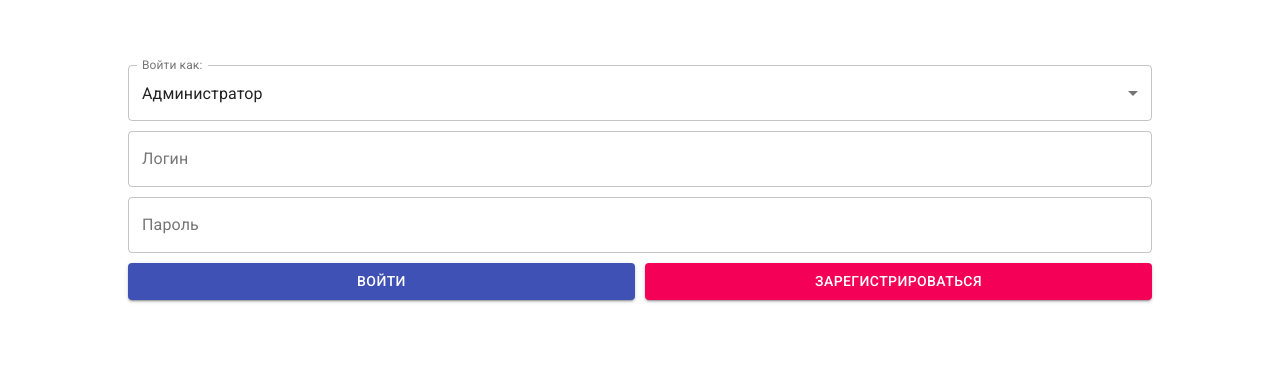
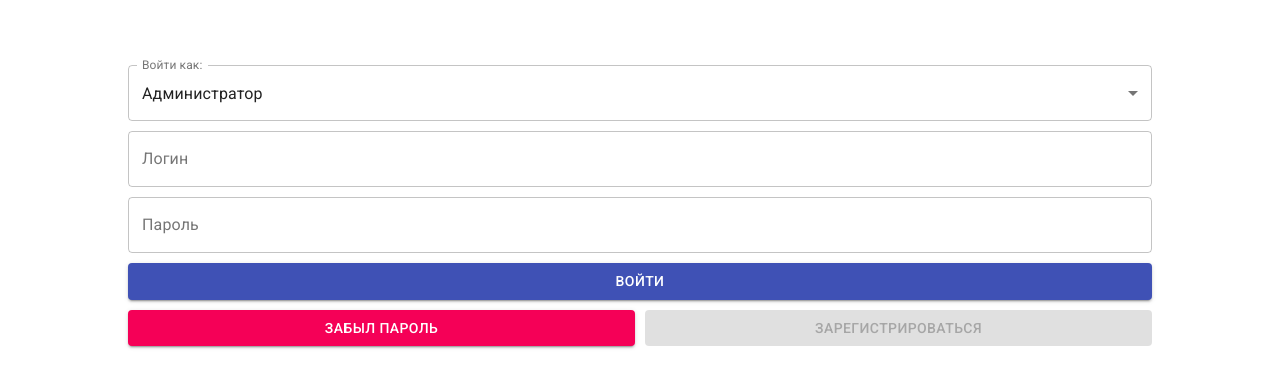
Before and after one commit to miraigajettolab/bank-app-demo, a React (Create React App) app: page / in a window 1280 px wide. Shown: the part 111-498 px from the top of the page. Built offline with nearby package versions, Linux system fonts and the light colour scheme.

Commit message:
Improve Login.js

```diff
--- a/package.json
+++ b/package.json
@@ -4,6 +4,7 @@
   "private": true,
   "dependencies": {
     "@material-ui/core": "^4.11.1",
+    "@material-ui/icons": "^4.9.1",
     "@material-ui/lab": "^4.0.0-alpha.56",
     "@testing-library/jest-dom": "^5.11.4",
     "@testing-library/react": "^11.1.0",
--- a/src/Login.js
+++ b/src/Login.js
@@ -23,6 +23,7 @@ class Login extends React.Component {
     };
     this.processSingIn = this.processSingIn.bind(this)
     this.processSingUp = this.processSingUp.bind(this)
+    this.processForgot = this.processForgot.bind(this)
     this.checkPasswordHash = this.checkPasswordHash.bind(this)
   }
 
@@ -120,6 +121,26 @@ class Login extends React.Component {
   }
 
   processSingUp(){
+    this.setState({ // reseting alerts
+        showAlert:false,
+        alertMsg: "",
+        alertSeverity: ""
+    })
+    if ((this.props.accType == "client")){
+        this.setState({
+            showAlert:true,
+            alertMsg: "ща", // do something
+            alertSeverity: "info"
+        })
+    }
+  }
+
+  processForgot(){
+        this.setState({ // reseting alerts
+        showAlert:false,
+        alertMsg: "",
+        alertSeverity: ""
+    })
     if (this.props.accType == "admin"){
         this.setState({
             showAlert:true,
@@ -183,18 +204,26 @@ class Login extends React.Component {
             value = {this.props.password}
             onChange = {this.props.changeHandler}
           />
-          <div style = {{display: "flex", justifyContent: "space-between"}}>
           <Button
-            style = {{width: "50%", marginRight: "5px"}}
+            style = {{width: "100%", marginBottom: "10px"}}
             variant="contained"
             color="primary"
             onClick={this.processSingIn}>
               Войти
           </Button>
+          <div style = {{display: "flex", justifyContent: "space-between"}}>
+          <Button
+            style = {{width: "50%", marginRight: "5px"}}
+            variant="contained"
+            color="secondary"
+            onClick={this.processForgot}>
+              Забыл пароль
+          </Button>
           <Button
             style = {{width: "50%", marginLeft: "5px"}}
             variant="contained"
             color="secondary"
+            disabled = {(this.props.accType == "client") ? false: true}
             onClick={this.processSingUp}>
               Зарегистрироваться
           </Button>
```
Also changed, not shown: 1 other file (tests, documents, lock files or other folders).
